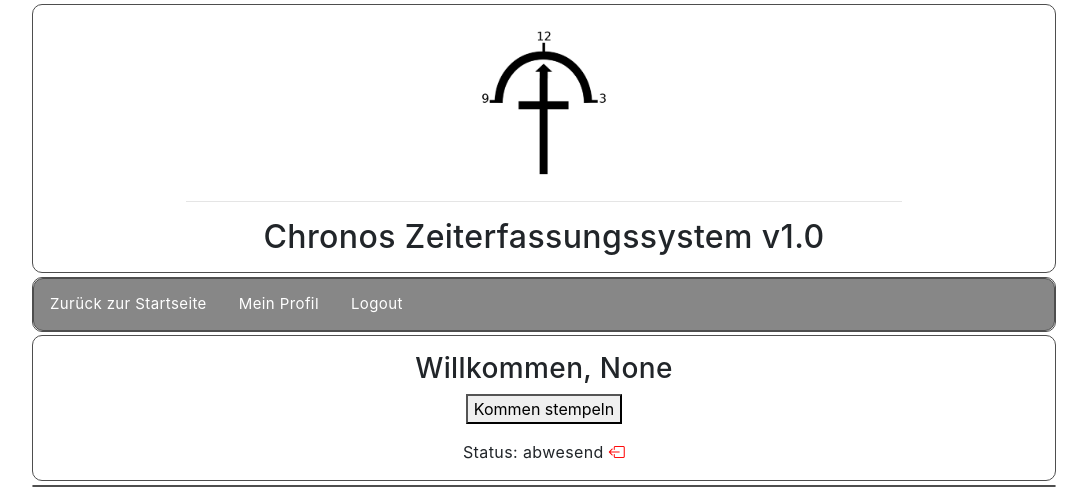
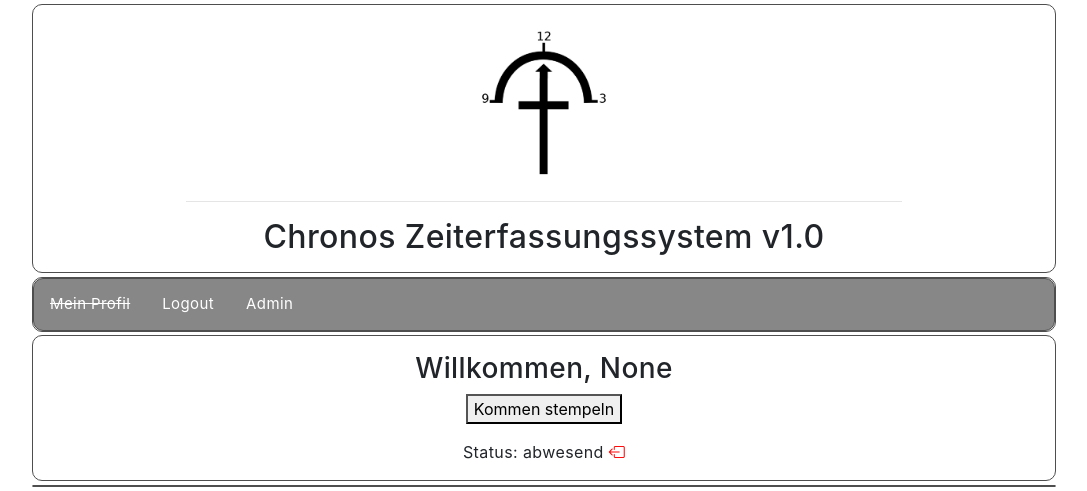
Before and after one commit to DerM0narch/chronos, a Flask app: page /startseite in a window 1280 px wide. Shown: the top 491 px of the page, without its empty margins (96-1183 px from the left). Run offline with Flask 2, Linux system fonts and the light colour scheme; the visitor is signed in with stand-in values (Sample User, id 1); data comes from the database, SQL or seed files in the repository; some libraries are stand-ins or nearby versions.

Commit message:
Update navbar.html

```diff
--- a/app/templates/navbar.html
+++ b/app/templates/navbar.html
@@ -1,8 +1,8 @@
 <div class="rahmen">
 <div class="topnav" id="myTopnav">
-  <a href="/index.php">Zurück zur Startseite</a>
-  <a href="#">Mein Profil</a>
+  <a href="#"><s>Mein Profil</s></a>
   <a href="/logout">Logout</a>
+  {% if current_user.id == 1 %}<a href="/admin">Admin</a>{% endif %}
   <a href="javascript:void(0);" class="icon" onclick="myFunction()"><img src="{{ url_for('static', filename='img/burgermenu.png') }}" widht="20" height="20" alt="Logo">
     <i class="fa fa-bars"></i>
   </a>
```
